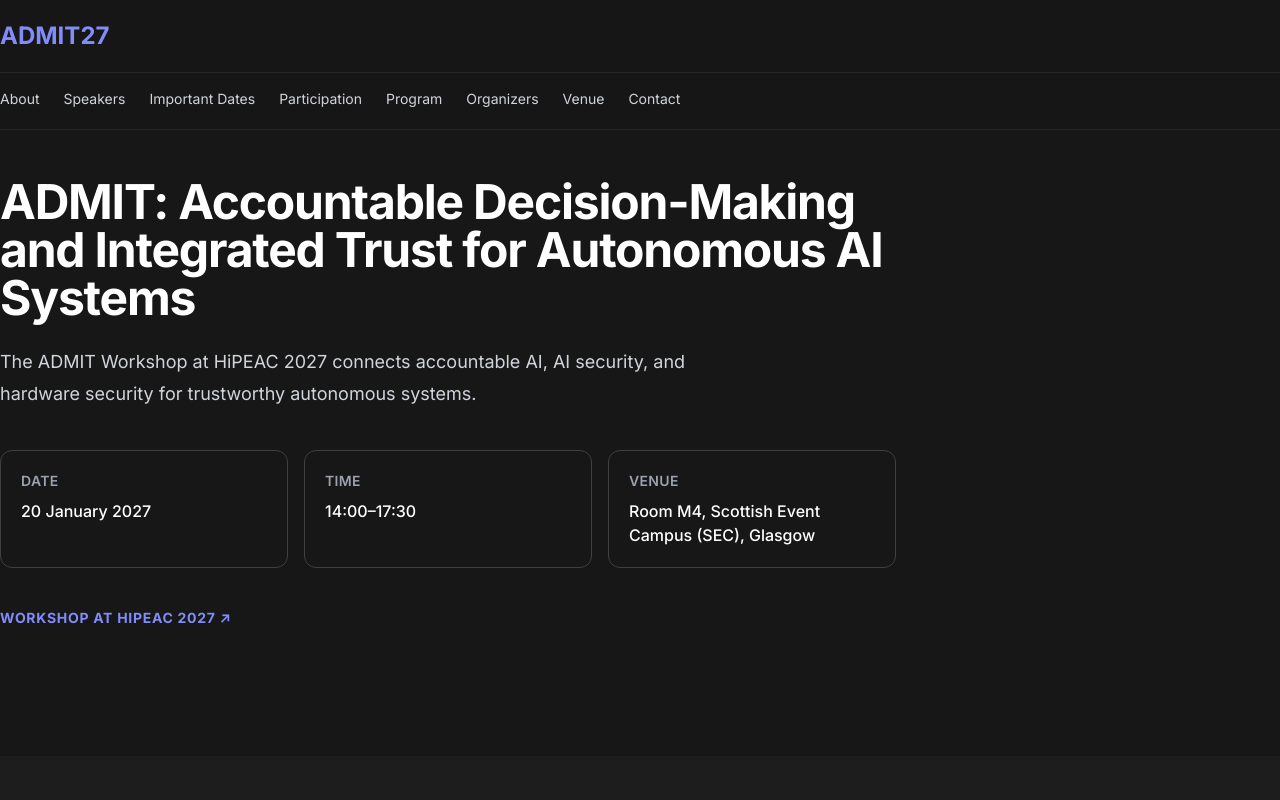
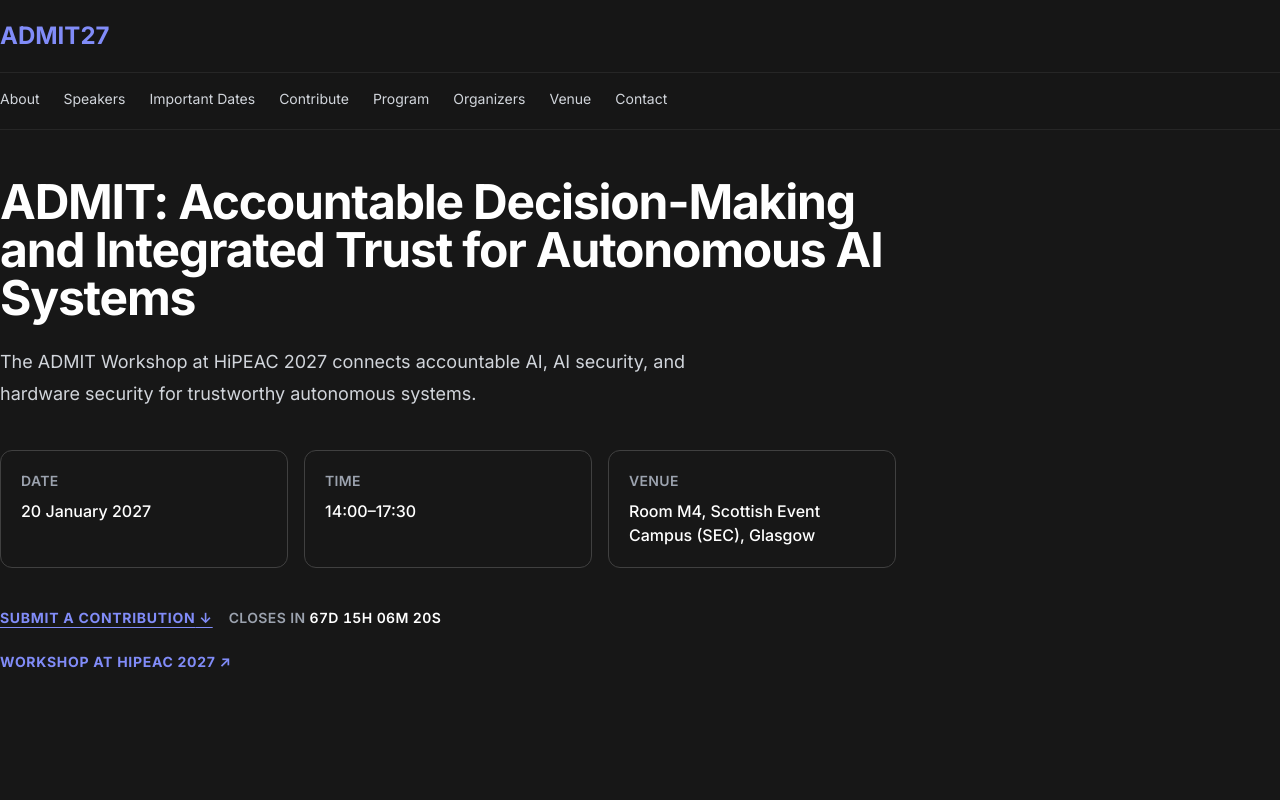
Before and after one commit to ADMIT-Workshop/admit-workshop.github.io, a Next.js app: page / in a window 1280 px wide. Shown: the top 800 px of the page. Built offline with nearby package versions, Linux system fonts and the light colour scheme.

Commit message:
CTA for submission

```diff
--- a/src/components/Hero.tsx
+++ b/src/components/Hero.tsx
@@ -1,4 +1,5 @@
 import { Container } from "@/components/Container";
+import { SubmissionCountdown } from "@/components/SubmissionCountdown";
 import { workshop } from "@/data/workshop";
 
 export function Hero() {
@@ -46,15 +47,18 @@
           </div>
         </dl>
 
+        <div className="mt-10 flex flex-col items-start gap-6">
+          <SubmissionCountdown />
           <a
             href={workshop.links.officialWorkshop.href}
             target="_blank"
             rel="noopener noreferrer"
-          className="mt-10 text-sm font-bold tracking-wider text-indigo-600 uppercase hover:text-indigo-500 focus:outline-none focus-visible:ring-2 focus-visible:ring-indigo-500 focus-visible:ring-offset-2 dark:text-indigo-400"
+            className="text-sm font-bold tracking-wider text-indigo-600 uppercase hover:text-indigo-500 focus:outline-none focus-visible:ring-2 focus-visible:ring-indigo-500 focus-visible:ring-offset-2 dark:text-indigo-400"
           >
             Workshop at {workshop.event.name}
             <span aria-hidden="true">&nbsp;↗</span>
           </a>
+        </div>
       </Container>
     </section>
   );
--- /dev/null
+++ b/src/components/SubmissionCountdown.tsx
@@ -0,0 +1,55 @@
+"use client";
+
+import { useEffect, useState } from "react";
+import { workshop } from "@/data/workshop";
+
+const pad = (n: number) => String(n).padStart(2, "0");
+
+function formatRemaining(ms: number) {
+  const total = Math.floor(ms / 1000);
+  const days = Math.floor(total / 86400);
+  const hours = Math.floor((total % 86400) / 3600);
+  const minutes = Math.floor((total % 3600) / 60);
+  const seconds = total % 60;
+  return `${days}d ${pad(hours)}h ${pad(minutes)}m ${pad(seconds)}s`;
+}
+
+export function SubmissionCountdown() {
+  const { deadlineIso } = workshop.submission;
+  const section = workshop.sections.participation;
+  const deadline = Date.parse(deadlineIso);
+  // Rendered only after mount so the static HTML never disagrees with the client clock.
+  const [now, setNow] = useState<number | null>(null);
+
+  useEffect(() => {
+    setNow(Date.now());
+    const timer = setInterval(() => setNow(Date.now()), 1000);
+    return () => clearInterval(timer);
+  }, []);
+
+  if (now !== null && now >= deadline) return null;
+
+  return (
+    <div className="flex flex-wrap items-baseline gap-x-4 gap-y-2">
+      <a
+        href={`#${section.id}`}
+        className="text-sm font-bold tracking-wider text-indigo-600 uppercase underline underline-offset-4 hover:text-indigo-500 focus:outline-none focus-visible:ring-2 focus-visible:ring-indigo-500 focus-visible:ring-offset-2 dark:text-indigo-400"
+      >
+        Submit a contribution
+        <span aria-hidden="true">&nbsp;↓</span>
+      </a>
+      <span className="text-sm font-semibold uppercase tracking-wide text-gray-500 tabular-nums dark:text-gray-400">
+        {now === null ? (
+          <>Deadline {workshop.submission.deadlineLabel}</>
+        ) : (
+          <>
+            Closes in{" "}
+            <time dateTime={deadlineIso} className="text-gray-900 dark:text-white">
+              {formatRemaining(deadline - now)}
+            </time>
+          </>
+        )}
+      </span>
+    </div>
+  );
+}
--- a/src/data/workshop.ts
+++ b/src/data/workshop.ts
@@ -71,6 +71,10 @@
     dates: string;
     href: string;
   };
+  submission: {
+    deadlineIso: string;
+    deadlineLabel: string;
+  };
   schedule: {
     date: string;
     dateIso?: string;
@@ -141,6 +145,11 @@
     dates: "18–20 January 2027",
     href: "https://www.hipeac.net/2027/glasgow/",
   },
+  submission: {
+    // 15 November 2026, 23:59 AoE (UTC−12)
+    deadlineIso: "2026-11-15T23:59:00-12:00",
+    deadlineLabel: "15 November 2026, 23:59 AoE",
+  },
   schedule: {
     date: "20 January 2027",
     dateIso: "2027-01-20",
@@ -164,7 +173,7 @@
       section: "importantDates",
     },
     {
-      label: "Participation",
+      label: "Contribute",
       href: "#participation",
       section: "participation",
     },
```
Lines whose indentation alone changed are shown as unchanged.
